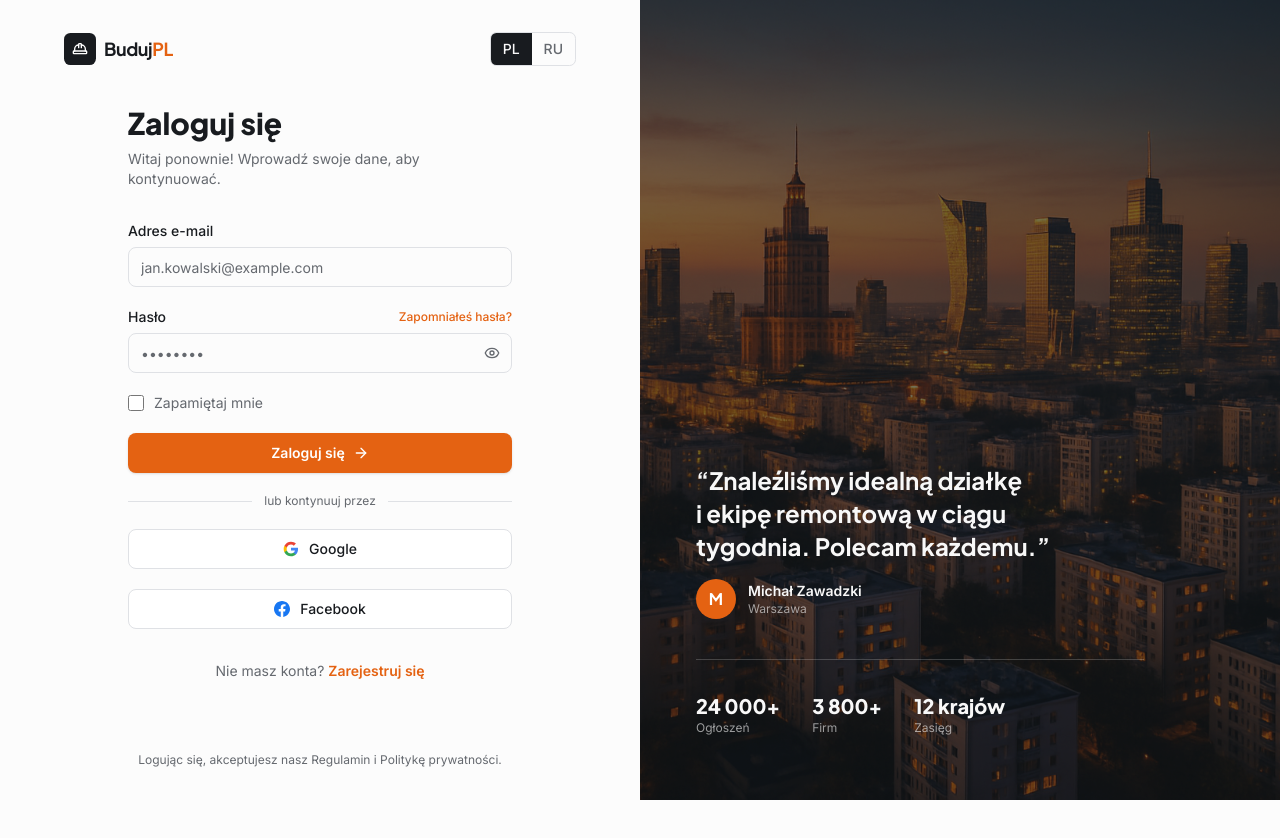
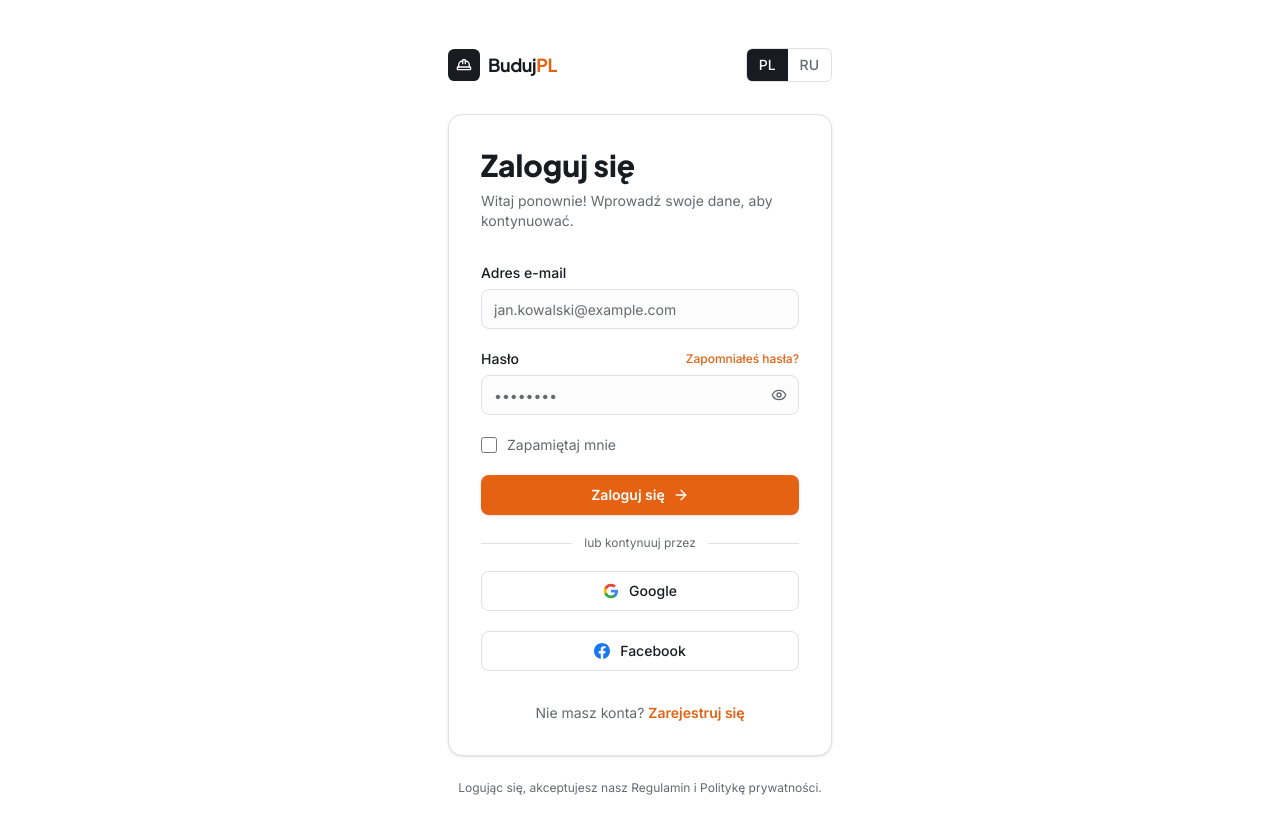
Before and after one commit to adamchukpeter/real-estate-portal-ui, a Next.js app: page /login in a window 1280 px wide. Shown: the top 838 px of the page. Before the commit the page ends 800 px from the top, so only its background shows below. Built offline with nearby package versions, Linux system fonts and the light colour scheme.

Commit message:
feat: redesign login page layout and styling

```diff
--- a/app/login/page.tsx
+++ b/app/login/page.tsx
@@ -1,6 +1,5 @@
 'use client'
 
-import Image from 'next/image'
 import Link from 'next/link'
 import { useState } from 'react'
 import { Eye, EyeOff, HardHat, ArrowRight } from 'lucide-react'
@@ -14,11 +13,9 @@ function LoginContent() {
   const [password, setPassword] = useState('')
 
   return (
-    <div className="flex min-h-screen">
-      {/* ── LEFT: Form ── */}
-      <div className="flex w-full flex-col justify-between px-6 py-8 sm:px-10 lg:w-1/2 lg:px-16">
+    <div className="flex min-h-screen flex-col items-center justify-center bg-white px-4 py-12">
       {/* Top bar */}
-        <div className="flex items-center justify-between">
+      <div className="mb-8 flex w-full max-w-sm items-center justify-between">
         <Link href="/" className="flex items-center gap-2">
           <div className="flex h-8 w-8 items-center justify-center rounded-md bg-graphite">
             <HardHat className="h-4 w-4 text-brand-foreground" />
@@ -56,7 +53,7 @@ function LoginContent() {
       </div>
 
       {/* Form card */}
-        <div className="mx-auto w-full max-w-sm">
+      <div className="w-full max-w-sm rounded-2xl border border-border bg-white p-8 shadow-sm">
           <div className="mb-8">
             <h1 className="font-heading text-3xl font-extrabold text-foreground">
               {t('Zaloguj się', 'Войти в аккаунт')}
@@ -183,8 +180,8 @@ function LoginContent() {
           </p>
       </div>
 
-        {/* Bottom */}
-        <p className="mt-8 text-center text-xs text-muted-foreground">
+      {/* Bottom legal */}
+      <p className="mt-6 text-center text-xs text-muted-foreground">
         {lang === 'pl' ? (
           <>
             Logując się, akceptujesz nasz{' '}
@@ -212,55 +209,6 @@ function LoginContent() {
         )}
       </p>
     </div>
-
-      {/* ── RIGHT: Visual ── */}
-      <div className="relative hidden lg:flex lg:w-1/2">
-        <Image
-          src="/images/login-bg.png"
-          alt="Warsaw skyline"
-          fill
-          className="object-cover"
-          priority
-        />
-        {/* Overlay */}
-        <div className="absolute inset-0 bg-graphite/60" />
-
-        {/* Content over image */}
-        <div className="relative z-10 flex flex-col justify-end p-14 pb-16">
-          <blockquote className="max-w-md">
-            <p className="font-heading text-2xl font-bold leading-snug text-graphite-foreground text-balance">
-              &ldquo;{t(
-                'Znaleźliśmy idealną działkę i ekipę remontową w ciągu tygodnia. Polecam każdemu.',
-                'Мы нашли идеальный участок и строительную бригаду за неделю. Рекомендую всем.',
-              )}&rdquo;
-            </p>
-            <footer className="mt-4 flex items-center gap-3">
-              <div className="flex h-10 w-10 items-center justify-center rounded-full bg-brand font-heading font-bold text-brand-foreground">
-                M
-              </div>
-              <div>
-                <p className="text-sm font-semibold text-graphite-foreground">Michał Zawadzki</p>
-                <p className="text-xs text-graphite-foreground/60">Warszawa</p>
-              </div>
-            </footer>
-          </blockquote>
-
-          {/* Stats row */}
-          <div className="mt-10 flex gap-8 border-t border-graphite-foreground/20 pt-8">
-            {[
-              { v: '24 000+', l: t('Ogłoszeń', 'Объявлений') },
-              { v: '3 800+', l: t('Firm', 'Компаний') },
-              { v: '12 krajów', l: t('Zasięg', 'Охват') },
-            ].map((s) => (
-              <div key={s.v}>
-                <p className="font-heading text-xl font-extrabold text-graphite-foreground">{s.v}</p>
-                <p className="text-xs text-graphite-foreground/60">{s.l}</p>
-              </div>
-            ))}
-          </div>
-        </div>
-      </div>
-    </div>
   )
 }
 
```
Lines whose indentation alone changed are shown as unchanged.
